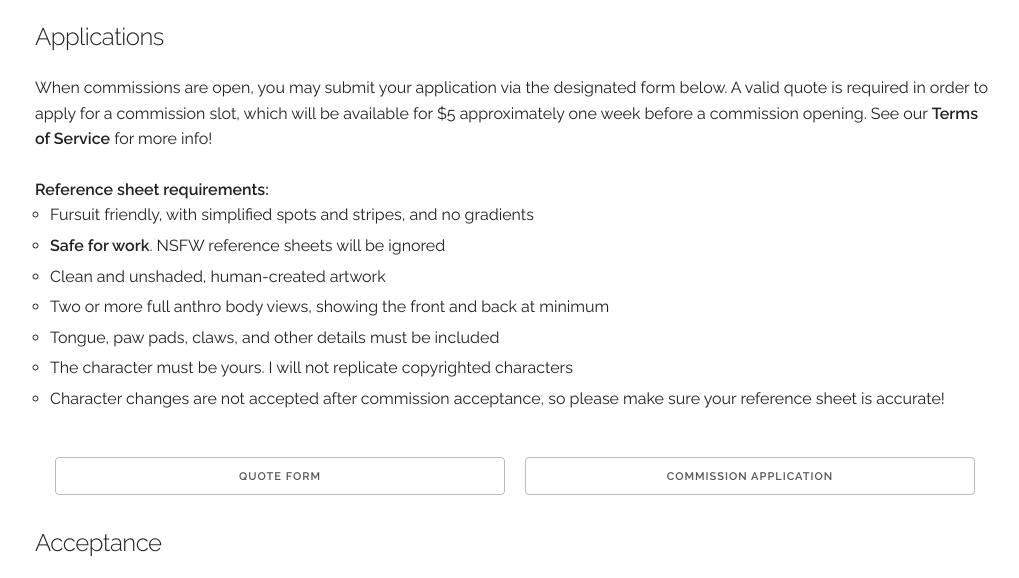
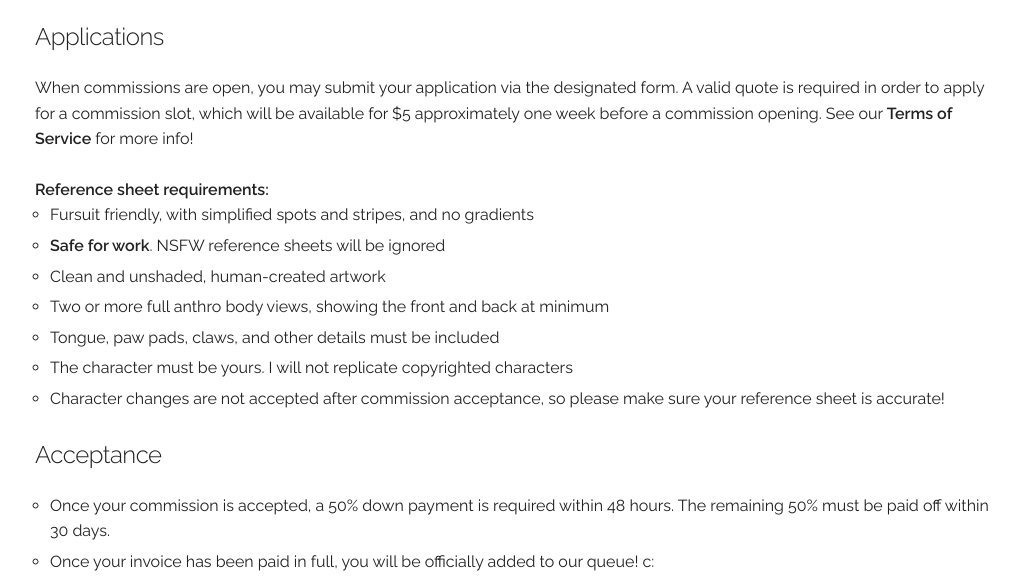
Before and after one commit to DrowsySeal/Fresh, a plain HTML site: page commissions.html in a window 1280 px wide. Shown: the part 171-749 px from the top of the page, without its empty margins (125-1144 px from the left). Drawn offline with Linux system fonts and the light colour scheme.

Commit message:
Edit commission status

```diff
--- a/commissions.html
+++ b/commissions.html
@@ -62,7 +62,7 @@
         <h1>Commissions</h1>
         <div class="u-align-left bullets bullet-points">
             <h5>Applications</h5>
-            <p>When commissions are open, you may submit your application via the designated form below. A valid quote is required in order to apply for a commission slot, which will be available for $5 approximately one week before a commission opening. See our <a href="/tos.html#quotes"><strong>Terms of Service</strong></a> for more info!</p>
+            <p>When commissions are open, you may submit your application via the designated form. A valid quote is required in order to apply for a commission slot, which will be available for $5 approximately one week before a commission opening. See our <a href="/tos.html#quotes"><strong>Terms of Service</strong></a> for more info!</p>
             <span id="quote-status"></span>
             <p>
                 <ul>
@@ -76,11 +76,10 @@
                     <li>Character changes are not accepted after commission acceptance, so please make sure your reference sheet is accurate!</li>
                 </ul>
             </p>
-
-            <div class="grid-container halves" id="fast-links">
-              <a class="button" href="https://ko-fi.com/s/ffc6e99a82">Quote Form</a>
-              <a class="button" href="https://forms.gle/B5TJnW6fd8mjWLs66">Commission Application</a>
-            </div>
+            <!-- <div class="grid-container halves" id="fast-links">
+              <a class="button inactive" href="#" aria-disabled="true">Quote Form</a>
+              <a class="button inactive" href="#">Commission Application</a>
+            </div> -->
             <h5>Acceptance</h5>
             <ul>
                 <li>Once your commission is accepted, a 50% down payment is required within 48 hours. The remaining 50% must be paid off within 30 days.</li>
```
Also changed, not shown: index.html (+1 -1 lines).
